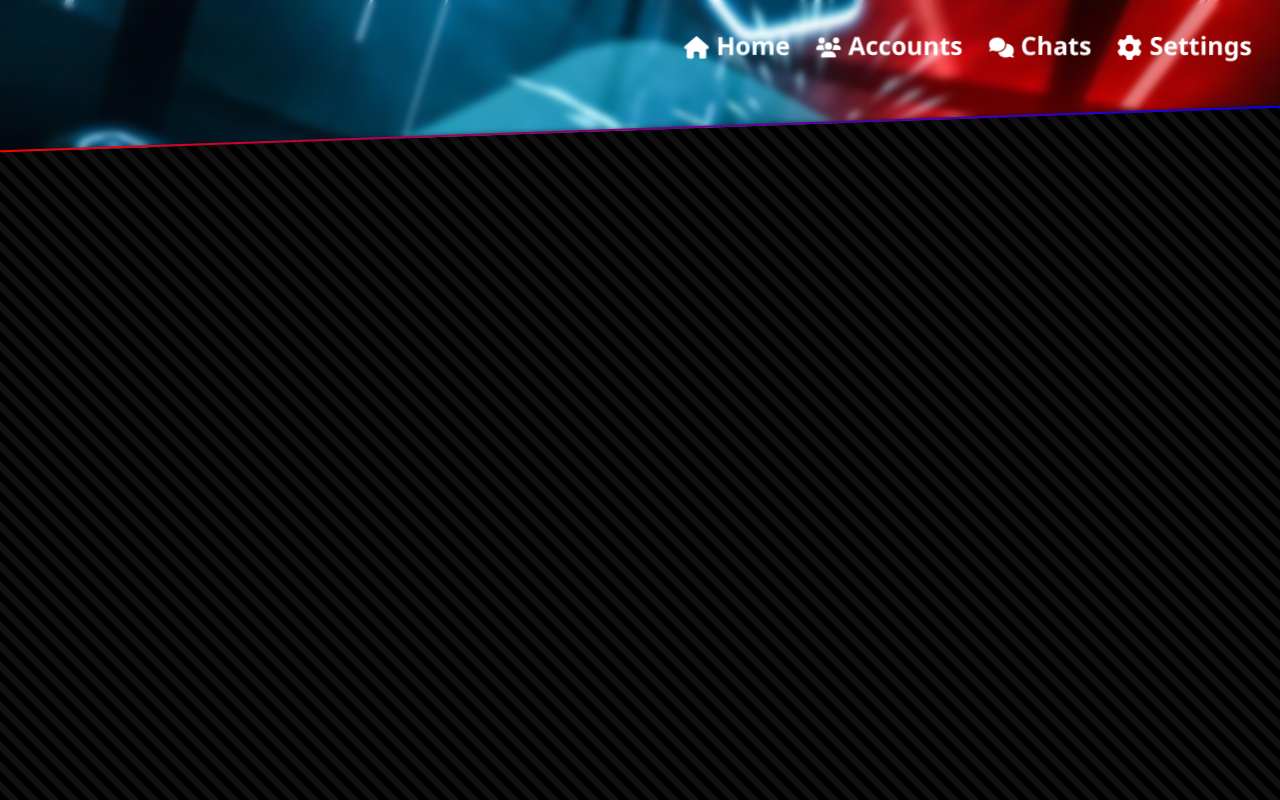
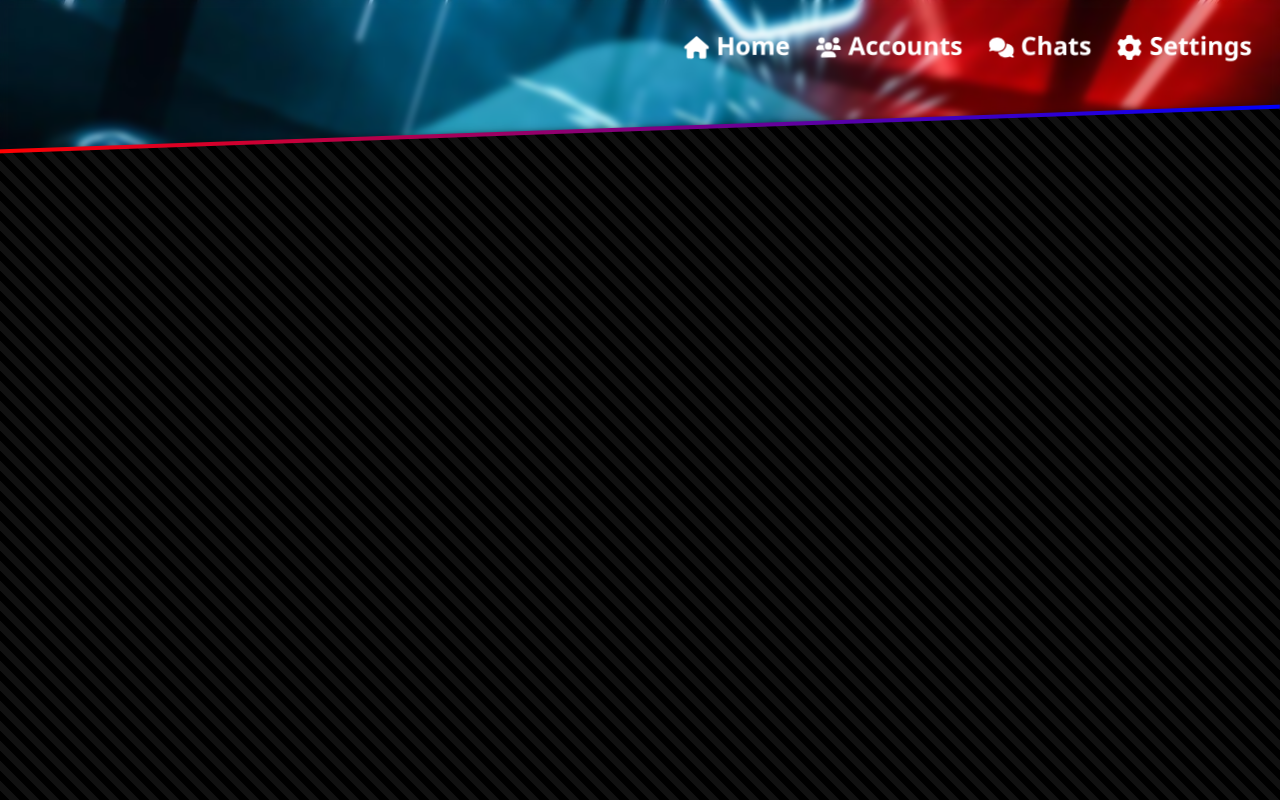
Before and after one commit to NuggoDEV/ChatLib, a plain HTML site: page assets/index.html in a window 1280 px wide. Drawn offline with Linux system fonts and the light colour scheme.

Commit message:
Adjust sizes

```diff
--- a/assets/index.html
+++ b/assets/index.html
@@ -51,12 +51,12 @@
 
 
         .header-bottom-border {
-            height: 2px;
+            height: 4px;
             width: 100%;
             background-image: linear-gradient(to right, #ff0000 0%, #0000ff 100%);
             position: absolute;
-            bottom: 0;
-            box-shadow: 0px 5px 5px 0px rgba(0,0,0,0.3);
+            bottom: -1px;
+            box-shadow: 0px 0px 10px 0px rgba(0,0,0,0.3);
         }
 
         .header-nav {
```
